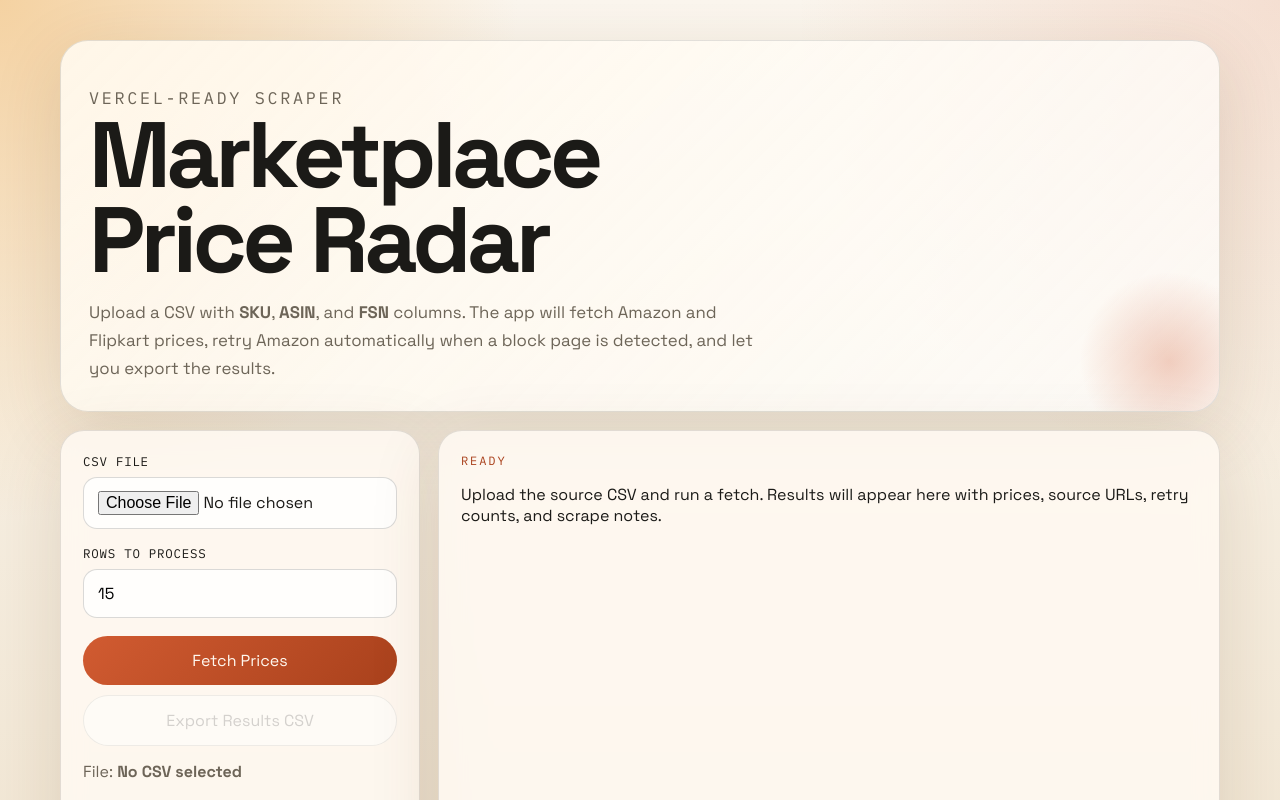
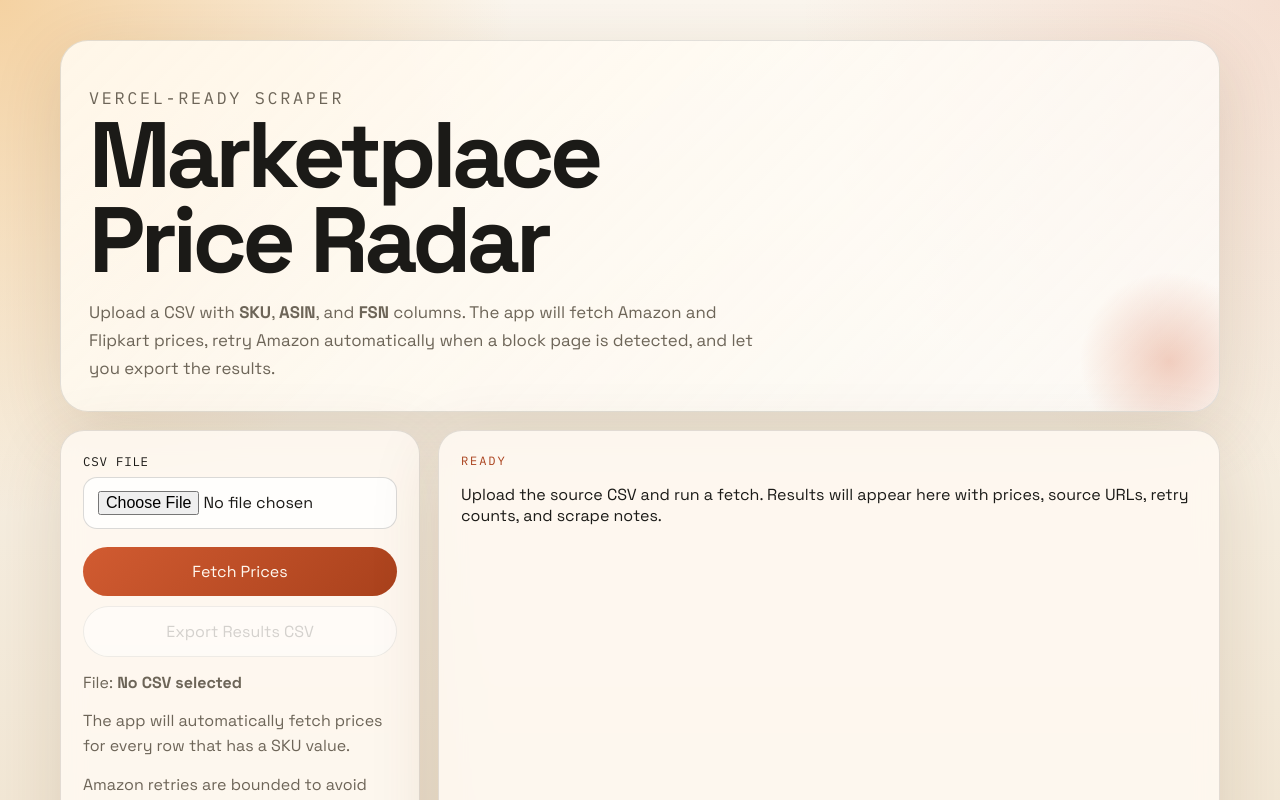
Before and after one commit to vinays-png/price-tracker, a Next.js app: page / in a window 1280 px wide. Shown: the top 800 px of the page. Built offline with nearby package versions, Linux system fonts and the light colour scheme.

Commit message:
Fetch rows with SKU values automatically

```diff
--- a/app/page.tsx
+++ b/app/page.tsx
@@ -13,7 +13,6 @@ type ProgressState = {
 
 export default function HomePage() {
   const [csvText, setCsvText] = useState("");
-  const [limit, setLimit] = useState(15);
   const [fileName, setFileName] = useState("");
   const [isLoading, setIsLoading] = useState(false);
   const [error, setError] = useState("");
@@ -44,10 +43,10 @@ export default function HomePage() {
 
     try {
       const parsedRows = parseCsvToRows(csvText);
-      const selectedRows = parsedRows.slice(0, clampLimit(limit));
+      const selectedRows = parsedRows.filter((row) => Boolean(row.sku.trim()));
 
       if (!selectedRows.length) {
-        throw new Error("No usable rows were found in the CSV.");
+        throw new Error("No rows with SKU details were found in the CSV.");
       }
 
       const completedRows: RowResult[] = [];
@@ -147,7 +146,7 @@ export default function HomePage() {
     const url = URL.createObjectURL(blob);
     const anchor = document.createElement("a");
     anchor.href = url;
-    anchor.download = `marketplace-prices-${Date.now()}` + '.csv';
+    anchor.download = `marketplace-prices-${Date.now()}.csv`;
     anchor.click();
     URL.revokeObjectURL(url);
   }
@@ -181,18 +180,6 @@ export default function HomePage() {
             <input id="csvFile" type="file" accept=".csv,text/csv" onChange={onFileChange} />
           </div>
 
-          <div className="field">
-            <label htmlFor="limit">Rows To Process</label>
-            <input
-              id="limit"
-              type="number"
-              min={1}
-              max={100}
-              value={limit}
-              onChange={(event) => setLimit(Number(event.target.value || 1))}
-            />
-          </div>
-
           <div className="button-row">
             <button className="button button-primary" onClick={runCheck} disabled={isLoading}>
               {isLoading ? "Checking prices..." : "Fetch Prices"}
@@ -205,6 +192,7 @@ export default function HomePage() {
           <p className="note">
             File: <strong>{fileName || "No CSV selected"}</strong>
           </p>
+          <p className="note">The app will automatically fetch prices for every row that has a SKU value.</p>
           <p className="note">
             Amazon retries are bounded to avoid serverless timeouts. Increase `AMAZON_MAX_ATTEMPTS` in Vercel if you
             want more retries.
@@ -333,11 +321,6 @@ function buildRowLabel(row: SourceRow) {
   return row.sku || row.asin || row.fsn || row.title || row.searchQuery || "current row";
 }
 
-function clampLimit(value: number) {
-  if (!Number.isFinite(value)) return 25;
-  return Math.min(Math.max(Math.trunc(value), 1), 100);
-}
-
 function MarketplaceCell(props: {
   price: number | null;
   notes: string;
```
